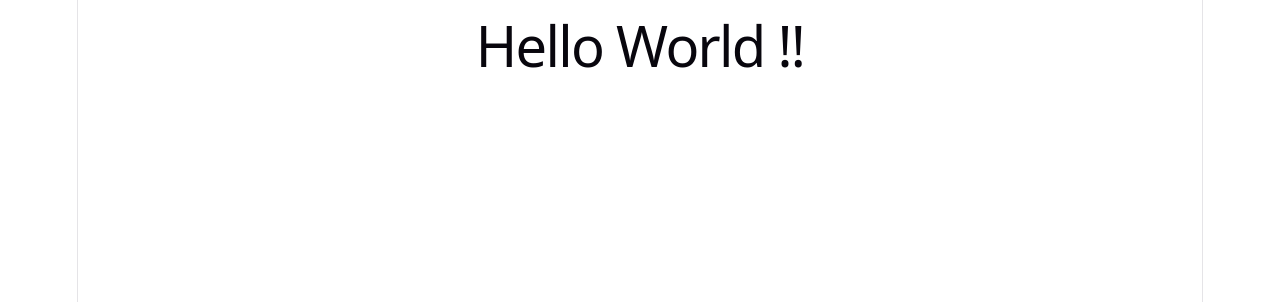
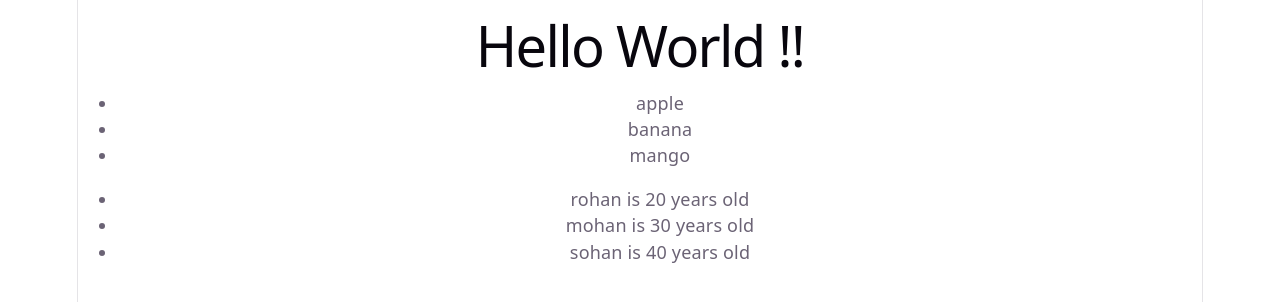
Before and after one commit to vaishali86c/Learn_ReactJS, a React (Vite) app in the folder 04-my-react-app/: page / in a window 1280 px wide. Shown: the top 302 px of the page. Built offline with nearby package versions, Linux system fonts and the light colour scheme.

Commit message:
React Map function

```diff
--- a/04-my-react-app/src/App.jsx
+++ b/04-my-react-app/src/App.jsx
@@ -1,4 +1,5 @@
 import './App.css'
+import { MyList, UserList } from './components/myList'
 
 function App() {
 
@@ -6,6 +7,8 @@ function App() {
     <>
       <div className="App">
         <h1>Hello World !!</h1>
+        <MyList />
+        <UserList />
       </div>
 
     </>
--- /dev/null
+++ b/04-my-react-app/src/components/myList.jsx
@@ -0,0 +1,31 @@
+const fruitlist = ['apple', 'banana', 'mango'];
+
+function MyList() {
+    return (
+        <ul>
+            {fruitlist.map((fruit) =>
+                <li key={fruit}>{fruit}</li>
+            )}
+        </ul>
+    )
+}
+
+// map with objects
+
+const users = [
+    { id: 1, name: 'rohan', age:  20},
+    { id: 2, name: 'mohan', age:  30},
+    { id: 3, name: 'sohan', age:  40}
+]
+
+function UserList() {
+    return (
+        <ul>
+            {users.map((user) =>
+                <li key={user.id}>{user.name} is {user.age} years old</li>
+            )}
+        </ul>
+    )
+}
+
+export { MyList, UserList}
```
